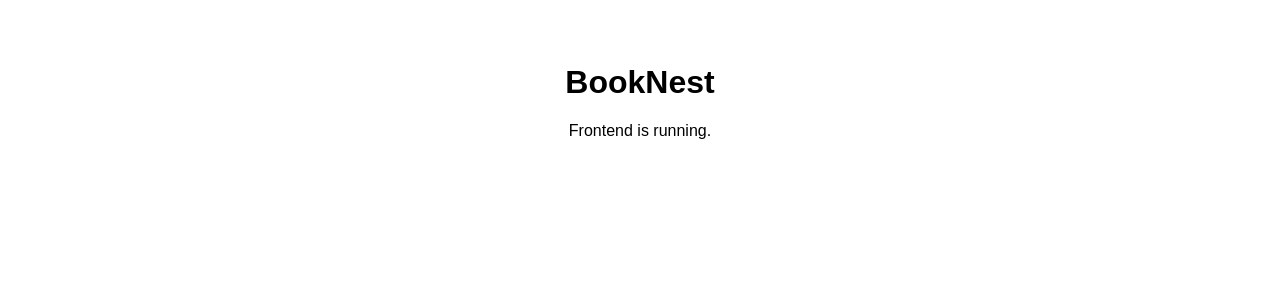
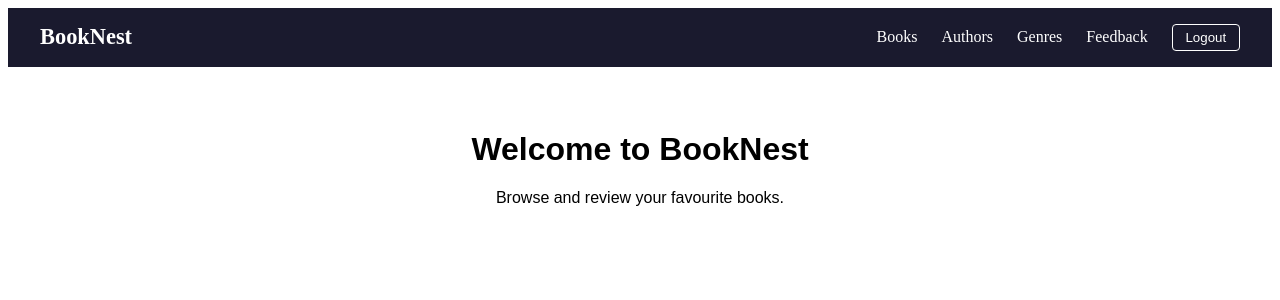
Before and after one commit to mihneasandulache/BookNest, a React (Vite) app in the folder frontend/: page / in a window 1280 px wide. Shown: the top 300 px of the page. Built offline with nearby package versions, Linux system fonts and the light colour scheme; sample sign-in values are in the browser's storage.

Commit message:
wire up routing, auth provider and protected routes in App.jsx

```diff
--- a/frontend/src/App.jsx
+++ b/frontend/src/App.jsx
@@ -1,12 +1,39 @@
 import React from 'react'
+import { BrowserRouter, Routes, Route, Navigate } from 'react-router-dom'
+import { AuthProvider } from './context/AuthContext'
+import ProtectedRoute from './components/ProtectedRoute'
+import NavBar from './components/NavBar'
+import Login from './pages/Login'
+import Register from './pages/Register'
 
-function App() {
+function Home() {
   return (
     <div style={{ textAlign: 'center', marginTop: '4rem', fontFamily: 'sans-serif' }}>
-      <h1>BookNest</h1>
-      <p>Frontend is running.</p>
+      <h1>Welcome to BookNest</h1>
+      <p>Browse and review your favourite books.</p>
     </div>
   )
 }
 
-export default App
+export default function App() {
+  return (
+    <AuthProvider>
+      <BrowserRouter>
+        <NavBar />
+        <Routes>
+          <Route path="/login" element={<Login />} />
+          <Route path="/register" element={<Register />} />
+          <Route
+            path="/"
+            element={
+              <ProtectedRoute>
+                <Home />
+              </ProtectedRoute>
+            }
+          />
+          <Route path="*" element={<Navigate to="/" replace />} />
+        </Routes>
+      </BrowserRouter>
+    </AuthProvider>
+  )
+}
```
